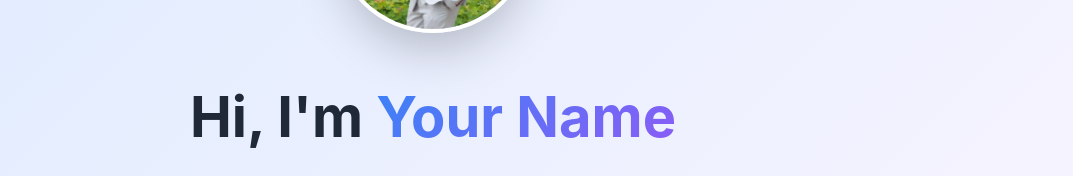
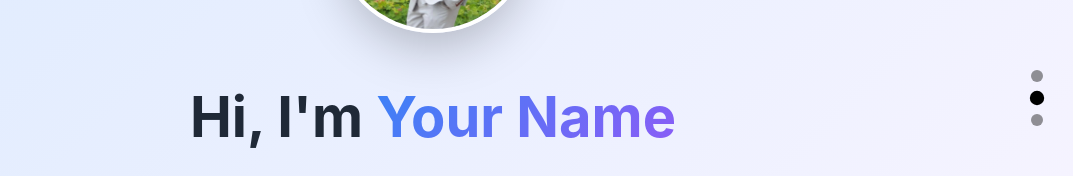
Before and after one commit to Shah-K02/portfolio-project, a React (Create React App) app in the folder my-portfolio/: page / in a window 1280 px wide. Shown: the part 302-478 px from the top of the page, without its empty margins (207-1280 px from the left). Built offline with nearby package versions, Linux system fonts and the light colour scheme.

Commit message:
Refactor navigation components and implement scroll functionality with progress indicators

```diff
--- a/my-portfolio/package.json
+++ b/my-portfolio/package.json
@@ -15,7 +15,7 @@
     "framer-motion": "^12.19.1",
     "react": "^19.1.0",
     "react-dom": "^19.1.0",
-    "react-icons": "^5.5.0",
+    "react-icons": "^4.7.1",
     "react-router-dom": "^7.6.2",
     "react-scripts": "5.0.1",
     "typescript": "^4.9.5",
--- a/my-portfolio/src/App.css
+++ b/my-portfolio/src/App.css
@@ -120,3 +120,61 @@ html {
     grid-template-columns: repeat(3, 1fr);
   }
 }
+
+/* Navigation Styles */
+.dot-navigation {
+  position: fixed;
+  right: 30px;
+  top: 50%;
+  transform: translateY(-50%);
+  display: flex;
+  flex-direction: column;
+  gap: 10px;
+  z-index: 100;
+}
+
+.dot {
+  width: 12px;
+  height: 12px;
+  border-radius: 50%;
+  background-color: rgba(41, 41, 41, 0.5);
+  cursor: pointer;
+  transition: all 0.3s ease;
+}
+
+.dot:hover,
+.active-dot {
+  background-color: rgb(0, 0, 0);
+  transform: scale(1.2);
+}
+
+.arrow-container {
+  position: fixed;
+  right: 25px;
+  bottom: 30px;
+  display: flex;
+  flex-direction: column;
+  gap: 15px;
+  z-index: 100;
+}
+
+.arrow-button {
+  font-size: 2rem;
+  color: rgba(0, 0, 0, 0.7);
+  cursor: pointer;
+  transition: all 0.3s ease;
+}
+
+.arrow-button:hover {
+  color: rgba(41, 41, 41, 0.5);
+  transform: scale(1.1);
+}
+
+.scroll-progress-bar {
+  position: fixed;
+  top: 0;
+  left: 0;
+  height: 4px;
+  background: linear-gradient(90deg, #ff8a00, #e52e71);
+  z-index: 1000;
+}
--- a/my-portfolio/src/App.tsx
+++ b/my-portfolio/src/App.tsx
@@ -1,23 +1,98 @@
 import React from 'react';
+import {motion} from 'framer-motion';
 import Introduction from './components/Introduction';
 import About from './components/About';
 // import Projects from './components/Projects';
 // import Skills from './components/Skills';
 // import Contact from './components/Contact';
 // import WorkWithMe from './components/WorkWithMe';
+import { useScrollNavigation } from './hooks/useScrollNavigation';
+import { ScrollArrows } from './components/Navigation/ScrollArrows';
+import { DotNavigation } from './components/Navigation/DotNavigation';
+import { ScrollProgress } from './components/Navigation/ScrollProgress';
 import './App.css';
 
 function App() {
+  const sectionCount = 3; // Adjust based on the number of sections
+  const {
+    sectionRefs,
+    currentSection,
+    hideUpArrow,
+    hideDownArrow,
+    scrollToSection,
+    scrollProgress,
+  } = useScrollNavigation(sectionCount);
   return (
-    <div className="App">
-      <Introduction />
-      <About />
-      {/* <Projects />
-      <Skills />
-      <Contact />
-      <WorkWithMe /> */}
+    <div>
+      {/* Scroll Progress Bar */}
+      <ScrollProgress scrollProgress={scrollProgress} />
+
+      {/* Sections with refs */}
+      <motion.div
+        ref={sectionRefs[0]}
+        initial={{ opacity: 0, y: 50 }}
+        animate={{ opacity: 1, y: 0 }}
+        transition={{ duration: 0.8, ease: "easeOut" }}
+      >
+        <Introduction />
+      </motion.div>
+
+      <motion.div
+        ref={sectionRefs[1]}
+        initial={{ opacity: 0, y: 50 }}
+        animate={{ opacity: 1, y: 0 }}
+        transition={{ duration: 0.8, ease: "easeOut" }}
+        whileInView={{ opacity: 1, y: 0 }}
+        viewport={{ once: true }}
+      >
+        <About />
+      </motion.div>
+      {/* Uncomment and add more sections as needed */}
+      {/* <motion.div
+        ref={sectionRefs[2]}
+        initial={{ opacity: 0, y: 50 }}
+        animate={{ opacity: 1, y: 0 }}
+        transition={{ duration: 0.8, ease: "easeOut" }}
+      >
+        <Projects />
+      </motion.div>
+      <motion.div
+        ref={sectionRefs[3]}
+        initial={{ opacity: 0, y: 50 }}
+        animate={{ opacity: 1, y: 0 }}
+        transition={{ duration: 0.8, ease: "easeOut" }}
+      >
+        <Skills />
+      </motion.div>
+      <motion.div
+        ref={sectionRefs[4]}
+        initial={{ opacity: 0, y: 50 }}
+        animate={{ opacity: 1, y: 0 }}
+        transition={{ duration: 0.8, ease: "easeOut" }}
+      >
+        <Contact />
+      </motion.div>
+      <motion.div
+        ref={sectionRefs[5]}
+        initial={{ opacity: 0, y: 50 }}
+        animate={{ opacity: 1, y: 0 }}
+        transition={{ duration: 0.8, ease: "easeOut" }}
+      >
+        <WorkWithMe />
+      </motion.div> */}
+
+       {/* Navigation Elements */}
+       <DotNavigation
+        sectionCount={sectionCount}
+        currentSection={currentSection}
+        sectionRefs={sectionRefs}
+      />
+      <ScrollArrows
+        hideUpArrow={hideUpArrow}
+        hideDownArrow={hideDownArrow}
+        scrollToSection={scrollToSection}
+      />
     </div>
   );
 }
-
 export default App;
--- /dev/null
+++ b/my-portfolio/src/components/Navigation/DotNavigation.tsx
@@ -0,0 +1,23 @@
+// src/components/Navigation/DotNavigation.tsx
+interface DotNavigationProps {
+    sectionCount: number;
+    currentSection: number;
+    sectionRefs: React.RefObject<HTMLDivElement | null>[];
+  }
+
+  export const DotNavigation = ({ sectionCount, currentSection, sectionRefs }: DotNavigationProps) => (
+    <div className="dot-navigation">
+      {Array(sectionCount).fill(0).map((_, index) => (
+        <div
+          key={index}
+          className={`dot ${index === currentSection ? "active-dot" : ""}`}
+          onClick={() => {
+            window.scrollTo({
+              top: sectionRefs[index].current?.offsetTop,
+              behavior: "smooth",
+            });
+          }}
+        />
+      ))}
+    </div>
+  );
--- /dev/null
+++ b/my-portfolio/src/components/Navigation/ScrollArrows.tsx
@@ -0,0 +1,27 @@
+
+import { IoIosArrowUp,IoIosArrowDown   } from "react-icons/io";
+
+interface ScrollArrowsProps {
+  hideUpArrow: boolean;
+  hideDownArrow: boolean;
+  scrollToSection: (direction: 'up' | 'down') => void;
+}
+
+export const ScrollArrows = ({ hideUpArrow, hideDownArrow, scrollToSection }: ScrollArrowsProps) => (
+  <div className="arrow-container">
+    {!hideUpArrow && (
+      <IoIosArrowUp
+        className="arrow-button"
+        onClick={() => scrollToSection("up")}
+        size={30}
+      />
+    )}
+    {!hideDownArrow && (
+      <IoIosArrowDown
+        className="arrow-button"
+        onClick={() => scrollToSection("down")}
+        size={30}
+      />
+    )}
+  </div>
+);
--- /dev/null
+++ b/my-portfolio/src/components/Navigation/ScrollProgress.tsx
@@ -0,0 +1,10 @@
+interface ScrollProgressProps {
+    scrollProgress: number;
+  }
+
+  export const ScrollProgress = ({ scrollProgress }: ScrollProgressProps) => (
+    <div
+      className="scroll-progress-bar"
+      style={{ width: `${scrollProgress}%` }}
+    />
+  );
--- /dev/null
+++ b/my-portfolio/src/hooks/useScrollNavigation.ts
@@ -0,0 +1,71 @@
+import { useRef, useState, useEffect, createRef} from "react";
+
+export const useScrollNavigation = (sectionCount: number) => {
+  // Initialize refs using a single useRef call with an array
+  const sectionRefs = useRef<Array<React.RefObject<HTMLDivElement | null>>>([]);
+
+  // Ensure we have enough refs in the array
+  sectionRefs.current = Array.from({ length: sectionCount }, () => createRef<HTMLDivElement>());
+
+  const [currentSection, setCurrentSection] = useState(0);
+  const [hideUpArrow, setHideUpArrow] = useState(true);
+  const [hideDownArrow, setHideDownArrow] = useState(false);
+  const [scrollProgress, setScrollProgress] = useState(0);
+
+  const scrollToSection = (direction: 'up' | 'down') => {
+    if (direction === "down" && currentSection < sectionCount - 1) {
+      const nextSection = currentSection + 1;
+      setCurrentSection(nextSection);
+      window.scrollTo({
+        top: sectionRefs.current[nextSection]?.current?.offsetTop,
+        behavior: "smooth",
+      });
+    } else if (direction === "up" && currentSection > 0) {
+      const prevSection = currentSection - 1;
+      setCurrentSection(prevSection);
+      window.scrollTo({
+        top: sectionRefs.current[prevSection]?.current?.offsetTop,
+        behavior: "smooth",
+      });
+    }
+  };
+
+  const handleScroll = () => {
+    const scrollPosition = window.pageYOffset;
+    const windowHeight = window.innerHeight;
+    const documentHeight = document.documentElement.scrollHeight - window.innerHeight;
+    const scrollPercentage = (scrollPosition / documentHeight) * 100;
+    setScrollProgress(scrollPercentage);
+
+    // Update current section based on scroll position
+    sectionRefs.current.forEach((ref, index) => {
+      if (ref.current) {
+        const { offsetTop, offsetHeight } = ref.current;
+        if (
+          scrollPosition >= offsetTop - windowHeight / 2 &&
+          scrollPosition < offsetTop + offsetHeight - windowHeight / 2
+        ) {
+          setCurrentSection(index);
+        }
+      }
+    });
+
+    // Check if at the top/bottom of the page
+    setHideUpArrow(scrollPosition === 0);
+    setHideDownArrow(scrollPosition + windowHeight >= documentHeight);
+  };
+
+  useEffect(() => {
+    window.addEventListener("scroll", handleScroll);
+    return () => window.removeEventListener("scroll", handleScroll);
+  }, []);
+
+  return {
+    sectionRefs: sectionRefs.current,
+    currentSection,
+    hideUpArrow,
+    hideDownArrow,
+    scrollProgress,
+    scrollToSection,
+  };
+};
```
Also changed, not shown: 1 other file (tests, documents, lock files or other folders).
